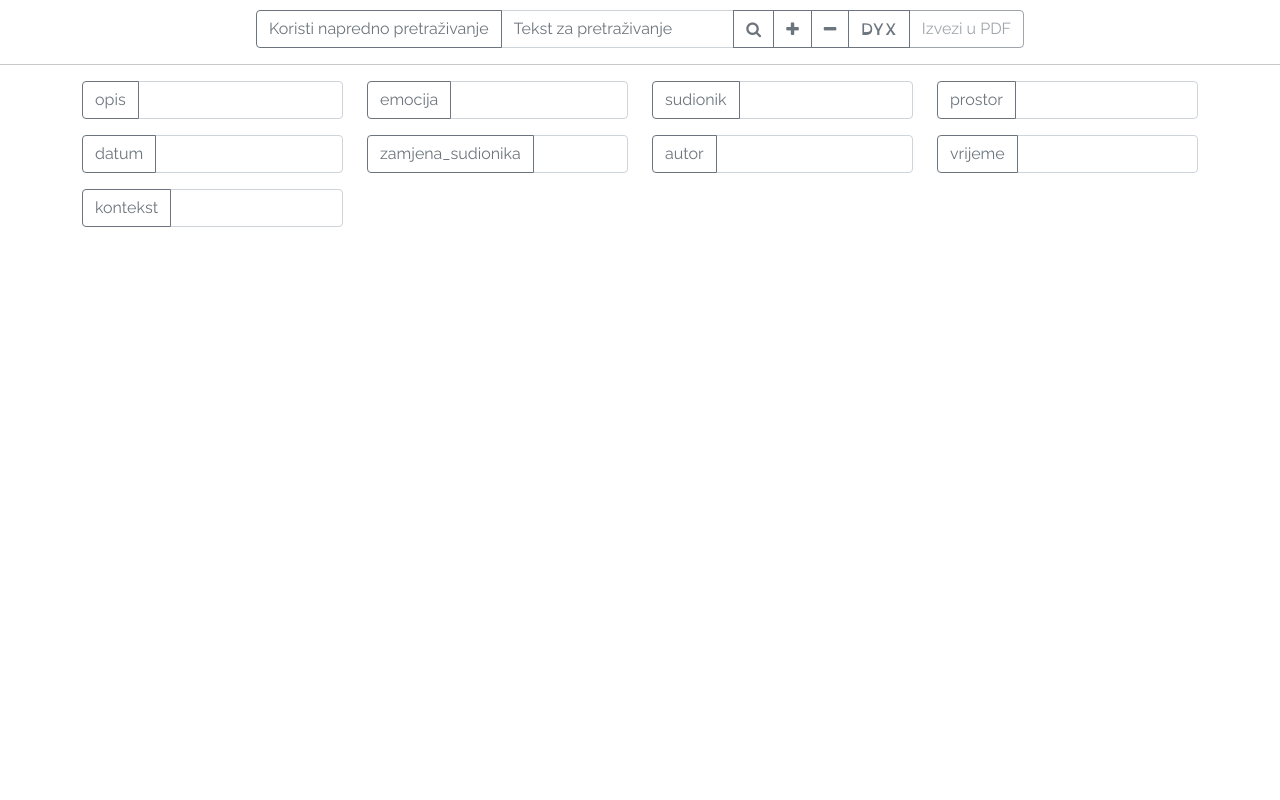
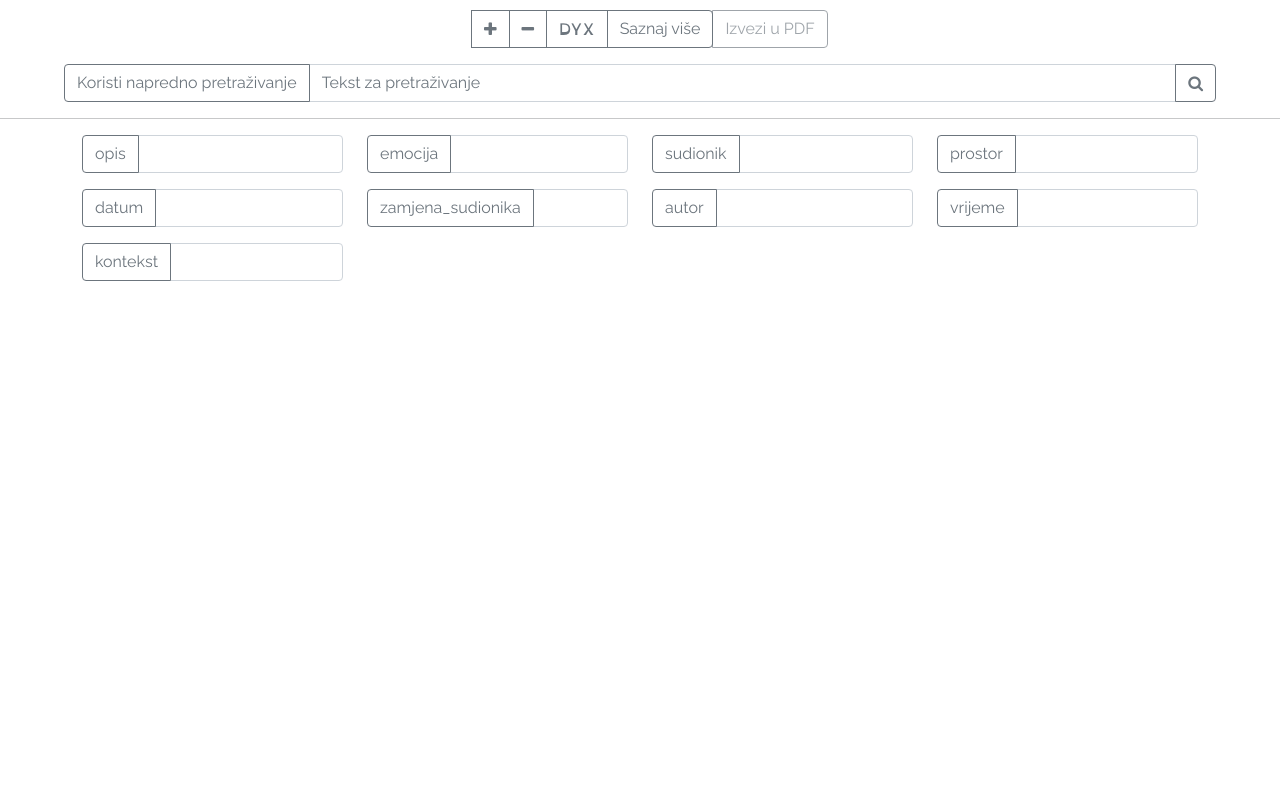
Before and after one commit to TommyVidra/DiplomskiRad, a Flask app: page /korpus in a window 1280 px wide. Run offline with Flask 2, Linux system fonts and the light colour scheme; data that the repository does not hold is empty; parts of the project's set-up code (start-up, migrations or seed data) failed here and were passed over; some libraries are stand-ins or nearby versions.

Commit message:
About us page, fix color bug, fix dyx bug, add about us pages

```diff
--- a/Rad/flaskr/__init__.py
+++ b/Rad/flaskr/__init__.py
@@ -358,4 +358,8 @@ def create_app(test_config=None):
     @app.route("/korpus")
     def starting_page():
         return render_template('home.html')
+
+    @app.route("/o_radu")
+    def about_us():
+        return render_template("about_us.html")
     return app
--- a/Rad/flaskr/static/css/test.css
+++ b/Rad/flaskr/static/css/test.css
@@ -12,13 +12,12 @@
     --dyx-back-color: #EDD1B0;
     --dyx-color: #213A82;
     --dyx-dim-color: #4B6DD2;
-    /* --dyx-color: #0B132B; */
     --dyx-h4-color: #3A506B;
     --dyx-body-color: #F8EBDE;
+    --normal-body-color: #fff;
     --normal-dim-color: #6c757d;
     --normal-back-color: #f8f9fa;
     --normal-h4-color: #7C8FA2;
-
 }
 
 body {font-family: "Raleway", sans-serif}
@@ -39,10 +38,25 @@ small{
 }
 
 #main-search-div{
-    width: 80%;
+    width: 95%;
     margin-top: 10px;
     text-align: center;
-    padding-left: 20%;
+    padding-left: 5%;
+}
+
+#div-mockup{
+    margin-top: 10px !important;
+    width: 50%;
+    text-align: center;
+    margin: auto;
+}
+#input-mockup{
+    width: 0px;
+    margin-left: 20%;
+    size: 0px;
+    flex: none;
+    border: none;
+    cursor: default;
 }
 
 #main-search-div > .btn:focus{
@@ -120,3 +134,12 @@ a > button{
   border-top-left-radius: 0px !important;
   border-bottom-left-radius: 0px !important;
 }
+button, a{
+    transition: transform .5s ease;
+    z-index: 1;
+    /* background-color: var(--normal-back-color) ; */
+}
+button:hover, a:hover {
+    z-index: 100;
+    transform: scale(1.1); /* (150% zoom - Note: if the zoom is too large, it will go outside of the viewport) */
+}
--- a/Rad/flaskr/static/js/test.js
+++ b/Rad/flaskr/static/js/test.js
@@ -975,8 +975,8 @@ $("#minus-btn").on('click', () =>{
     current_size = $("input").css("font-size");
     $("input").css("font-size", parseInt(current_size.split("px")[0]) - 1 + "px");
 })
-$("#dyx-btn").on('click', () =>{
-    DYX_ACTIVE = true
+
+function dyxTransform(){
     $("body").css("font-family", "dislexia");
     $("body").css("color", "var(--dyx-color)");
     $(".card").css("background-color", "var(--dyx-back-color)");
@@ -987,6 +987,32 @@ $("#dyx-btn").on('click', () =>{
     $("body").css("background-color", "var(--dyx-body-color)")
     $("input").css("background-color", "var(--dyx-body-color)")
     $("input").css("border-color", "var(--dyx-color)")
+}
+
+function revertDyx(){
+    $("body").css("font-family", "Raleway");
+    $("body").css("color", "var(--normal-dim-color)");
+    $(".card").css("background-color", "var(--normal-back-color)");
+    $("button").css("background-color", "var(--normal-back-color)");
+    $("button").css("color", "var(--normal-dim-color)");
+    $("h4").css("color", "var(--normal-dim-color)");
+    $("small").css("color", "var(--normal-dim-color)");
+    $("body").css("background-color", "var(--normal-body-color)")
+    $("input").css("background-color", "var(--normal-body-color)")
+    $("input").css("border-color", "var(--normal-dim-color)")
+}
+
+$("#dyx-btn").on('click', () =>{
+    if(DYX_ACTIVE){
+        revertDyx()
+        $("#dyx-btn").text("DYX")
+        DYX_ACTIVE = false
+    }
+    else{
+        dyxTransform()
+        $("#dyx-btn").text("Izvorni prikaz")
+        DYX_ACTIVE = true
+    }
 })
 
 $("#advanced-button").on('click', ()=>{
@@ -1066,6 +1092,9 @@ $("#advanced-button").on('click', ()=>{
         }
 
     }
+    if(DYX_ACTIVE){
+        dyxTransform()
+    }
 
 })
 
@@ -1097,6 +1126,14 @@ $("#search-button").on('click', function (){
     $("#pdf-download").unbind('click')
 })
 
+// $("button, a").hover(function() {
+//     $(this).css("background-color", 'var(--normal-back-color)')
+//     $(this).css("color", 'var(--normal-dim-color)')
+//     }, function(){
+//         $(this).css("background-color", 'var(--normal-back-color)')
+//         $(this).css("color", 'var(--normal-dim-color)')
+// });
+
 function waitForElm(selector) {
     return new Promise(resolve => {
         if (document.querySelector(selector)) {
--- a/Rad/flaskr/templates/home.html
+++ b/Rad/flaskr/templates/home.html
@@ -1,18 +1,25 @@
-
+<head>
+<title>Korpus</title>
+<link rel="icon" type="image/x-icon" href="/static/greeting_icon.png">
+</head>
 <html>
     <body>
         <div>
             <!-- <label for="site-search">Search the site:</label> -->
             <!-- <input type="search" id="dictionary-search" name="q" placeholder="unos pozdrava">
             <button id="search-button">Pretraži</button> -->
+            <div class="input-group mb-3" id="div-mockup" >
+                <input id="input-mockup" type="text" class="form-control" placeholder="">
+                <button id="plus-btn" class="btn btn-outline-secondary" type="button"><i class="fa fa-plus"></i></button>
+                <button id="minus-btn" class="btn btn-outline-secondary" type="button"><i class="fa fa-minus"></i></button>
+                <button id="dyx-btn" class="btn btn-outline-secondary" type="button"><span>DYX</span></button>
+                <a href="{{ url_for('.about_us') }}"><button class="btn btn-outline-secondary" type="button"><span>Saznaj više</span></button></a>
+                <a id="pdf-download" href="{{ url_for('.download_data') }}"><button id="export-btn" class="btn btn-outline-secondary" type="button" disabled><span>Izvezi u PDF</span></button></a>
+            </div>
             <div class="input-group mb-3" id="main-search-div">
                 <button class="btn btn-outline-secondary" type="button" id="advanced-button">Koristi napredno pretraživanje</button>
                 <input id="main-search-input" type="text" class="form-control" placeholder="Tekst za pretraživanje" aria-label="main-search" aria-describedby="main-search">
                 <button id="search-button" class="btn btn-outline-secondary" type="button" id="main-search"><i class="fa fa-search"></i></button>
-                <button id="plus-btn" class="btn btn-outline-secondary" type="button"><i class="fa fa-plus"></i></button>
-                <button id="minus-btn" class="btn btn-outline-secondary" type="button"><i class="fa fa-minus"></i></button>
-                <button id="dyx-btn" class="btn btn-outline-secondary" type="button"><span>DYX</span></button>
-                <a id="pdf-download" href="{{ url_for('.download_data') }}"><button id="export-btn" class="btn btn-outline-secondary" type="button" disabled><span>Izvezi u PDF</span></button></a>
             </div>
             <div id="advanced">
                 <hr>
--- a/Rad/flaskr/templates/starting_page.html
+++ b/Rad/flaskr/templates/starting_page.html
@@ -2,6 +2,7 @@
 <html>
 <head>
 <title>Dobrodošli</title>
+<link rel="icon" type="image/x-icon" href="/static/greeting_icon.png">
 <meta charset="UTF-8">
 <meta name="viewport" content="width=device-width, initial-scale=1">
 <link rel="stylesheet" href="https://www.w3schools.com/w3css/4/w3.css">
@@ -21,7 +22,7 @@ button{
     transition: transform .5s ease;
 }
 button:hover {
-  transform: scale(1.2); /* (150% zoom - Note: if the zoom is too large, it will go outside of the viewport) */
+  transform: scale(1.1); /* (150% zoom - Note: if the zoom is too large, it will go outside of the viewport) */
 }
 .bgimg {
   background-image: url('/static/open_book.jpg');
@@ -51,7 +52,8 @@ button:hover {
         <p class="w3-large w3-center">Dobro došli na korpus pozdrav i odzdrava, korpus je sastavljen u sklopu kolegija --IME KOLEGIJA-- na Filozofskom fakultetu u zagrebu, dok je aplikacija narpavljena na Fakultetu elektrotehnike i računarstva</p>
         <p class="w3-large w3-center">Tim: Prof. Bernardina, Maja, Lobel, Prof. Željka Car i Tomek</p>
     </div>
-    <a href="{{ url_for('.starting_page') }}"><button class="btn btn-outline-secondary" type="button"><span>Pretraži korpus -></span></button></a>
+    <a href="{{ url_for('.starting_page') }}"><button class="btn btn-outline-secondary" type="button"><span>Pretraži korpus</span></button></a>
+    <a href="{{ url_for('.about_us') }}"><button class="btn btn-outline-secondary" type="button"><span>Saznaj više</span></button></a>
   </div>
 </div>
 
```
Also changed, not shown: Rad/flaskr/templates/about_us.html (added, +126 -0 lines), Rad/flaskr/static/greeting_icon.png (added).
